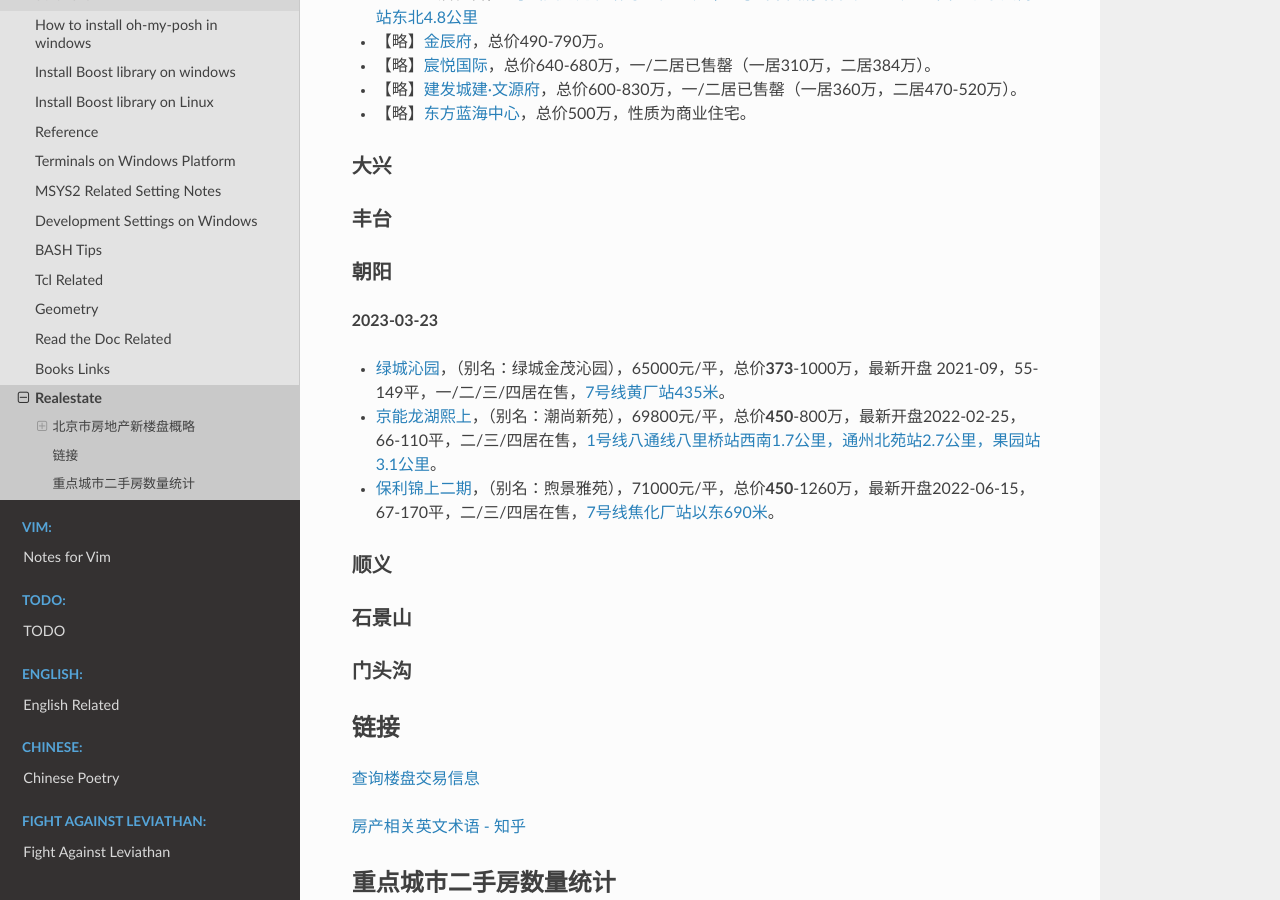
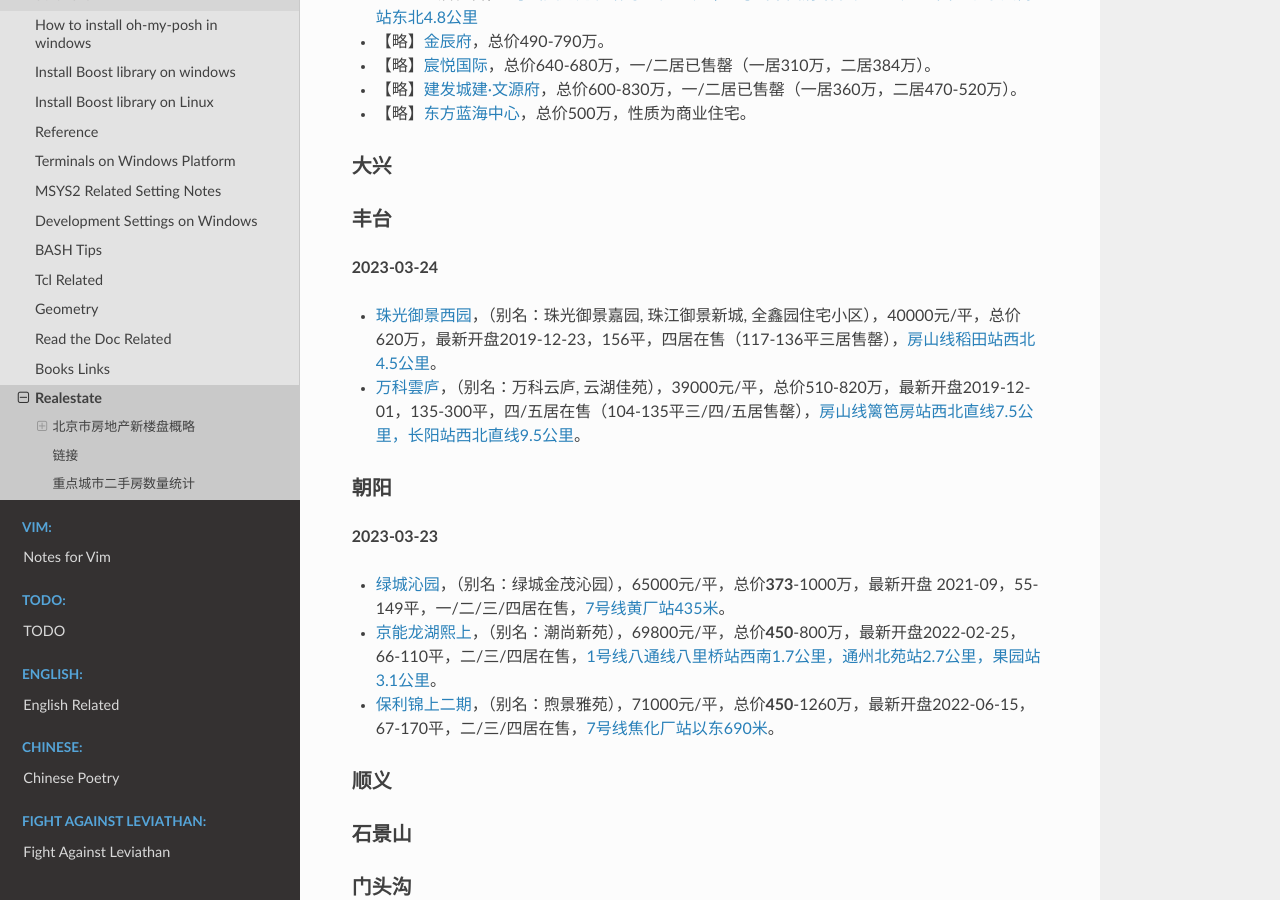
Before and after one commit to Pyrad/pyradnotes, a Sphinx documentation site: the page built from source/Notes/realestate.md, in a window 1280 px wide and 900 px high, scrolled down 1169 px. Built offline with Sphinx 7.4.7 and the Read the Docs theme 2.0.0, drawn with Linux system fonts in a browser that asks for light colours; a script that is not in the unit is left out.

Commit message:
Realestate 2 more new buildings in Fengtai district

```diff
--- a/source/Notes/realestate.md
+++ b/source/Notes/realestate.md
@@ -40,6 +40,10 @@
 
 ### 丰台
 
+**2023-03-24**
+- [珠光御景西园](https://bj.fang.ke.com/loupan/p_zgyjjyabqkg/)，（别名：珠光御景嘉园, 珠江御景新城, 全鑫园住宅小区），40000元/平，总价620万，最新开盘2019-12-23，156平，四居在售（117-136平三居售罄），[房山线稻田站西北4.5公里](https://j.map.baidu.com/b9/sAlJ)。
+- [万科雲庐](https://bj.fang.ke.com/loupan/p_wkylbkrfq/)，（别名：万科云庐, 云湖佳苑），39000元/平，总价510-820万，最新开盘2019-12-01，135-300平，四/五居在售（104-135平三/四/五居售罄），[房山线篱笆房站西北直线7.5公里，长阳站西北直线9.5公里](https://j.map.baidu.com/3a/WBwg)。
+
 ### 朝阳
 
 **2023-03-23**
```
